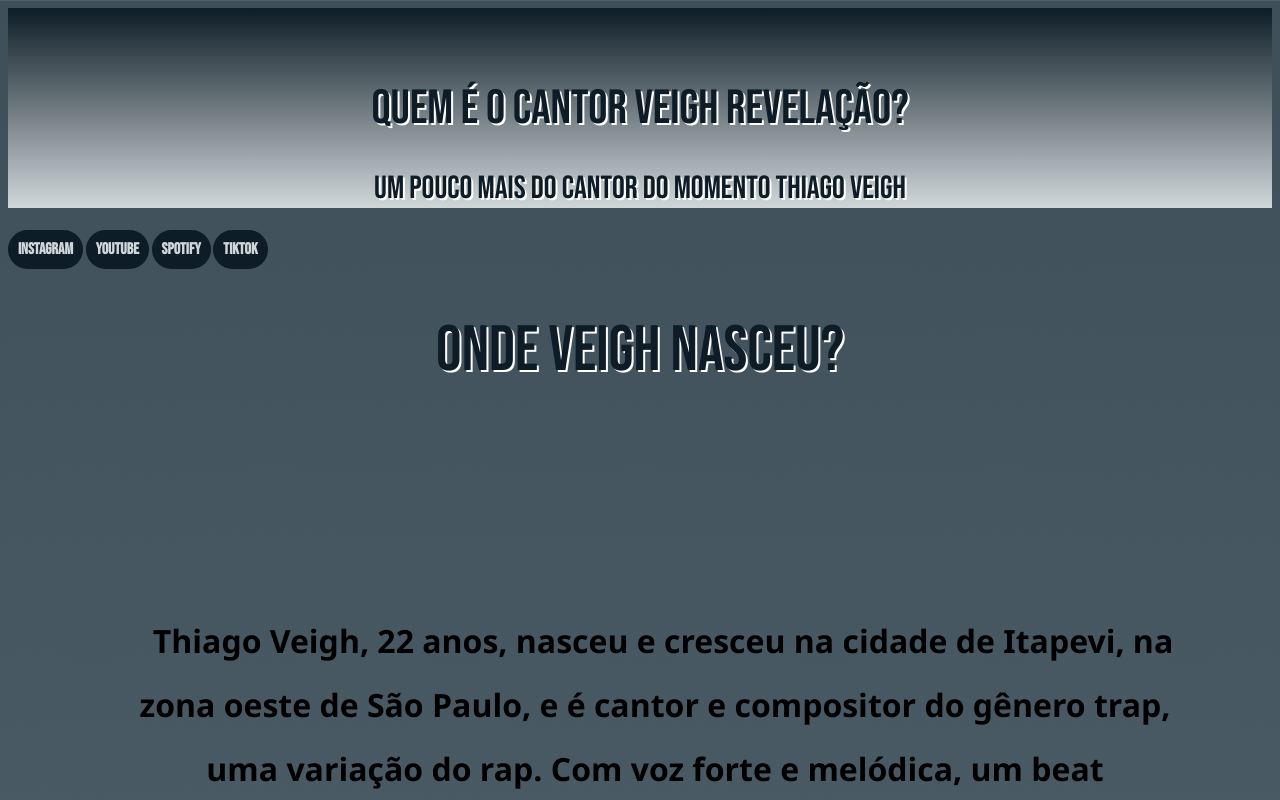
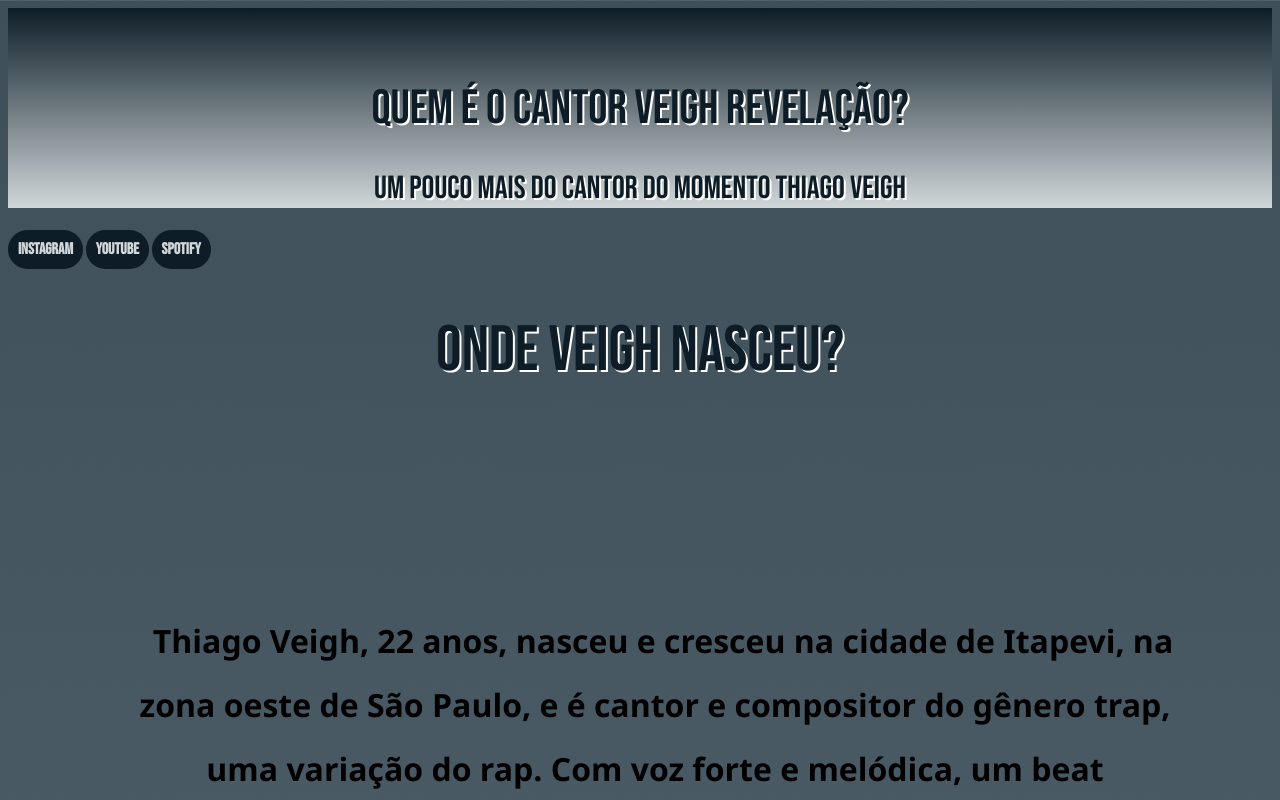
Before and after one commit to douglasdonascimento/Projeto-Veigh, a plain HTML site: page index.html in a window 1280 px wide. Shown: the top 800 px of the page. Drawn offline with Linux system fonts and the light colour scheme; files whose address does not match are found by name.

```diff
--- a/site.html
+++ b/index.html
@@ -18,7 +18,6 @@
             <a href="https://www.instagram.com/veigh/" target="_blank">Instagram</a>
             <a href="https://www.youtube.com/@VEIGH" target="_blank">YouTube</a>
             <a href="https://open.spotify.com/intl-pt/artist/4YqwRbMLqGHRHLS1w2ZKse" target="_blank">Spotify</a>
-            <a href="https://www.tiktok.com/@thiagoveigh?lang=pt-BR" target="_blank">TikTok</a>
         </nav>
               <article>
                      <h1>
```
